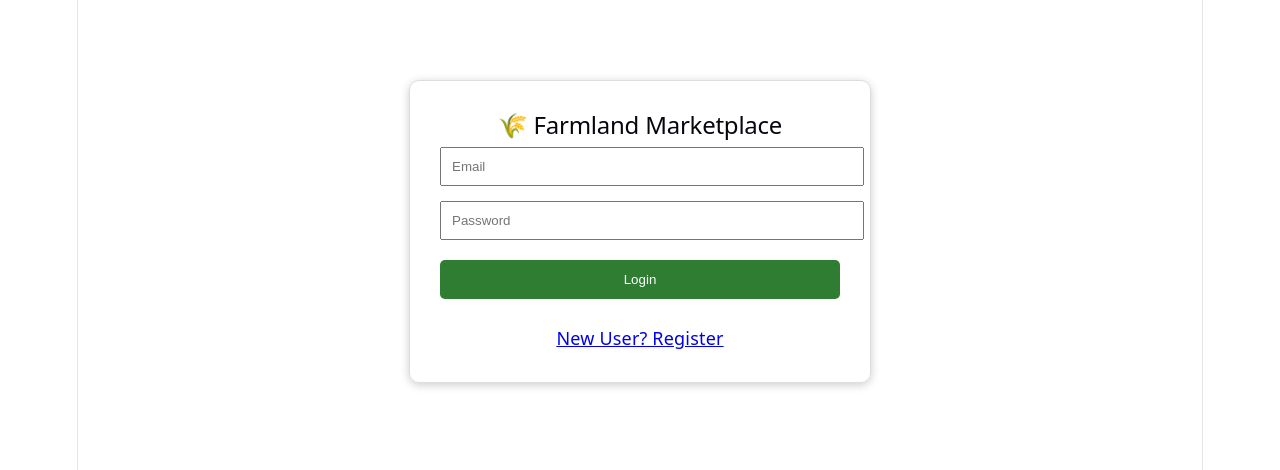
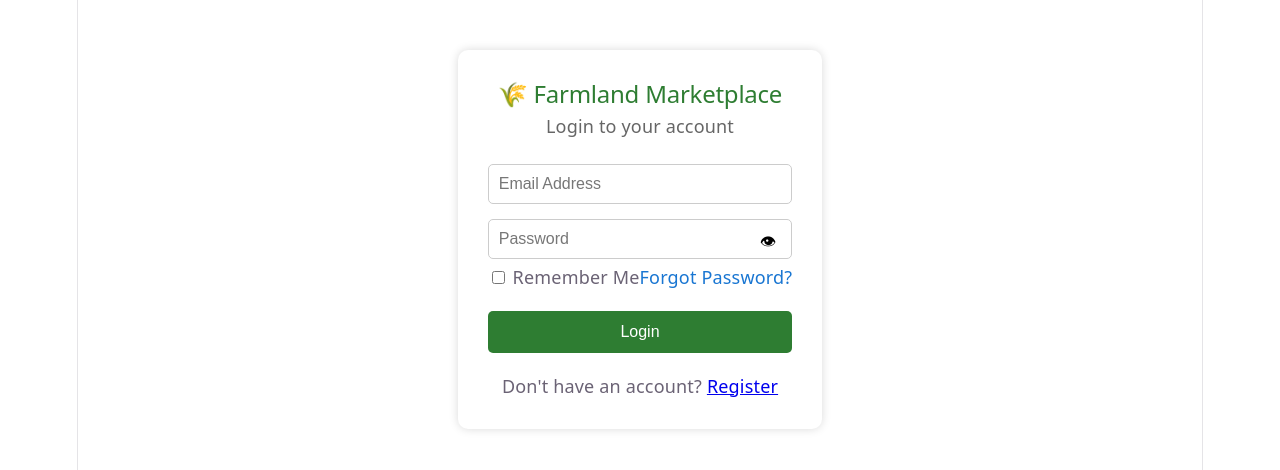
Before and after one commit to Rajesh190602/farmland-marketplace, a React app in the folder frontend/: page / in a window 1280 px wide. Shown: the top 470 px of the page. Built offline with nearby package versions, Linux system fonts and the light colour scheme; the HTML template or start-up script is replaced by a standard one.

Commit message:
Add SMTP socket connectivity test

```diff
--- a/frontend/src/App.jsx
+++ b/frontend/src/App.jsx
@@ -19,6 +19,7 @@ import Lands from "./pages/admin/Lands";
 import AdminEditLand from "./pages/admin/EditLand"; // Admin Edit Land
 import MyFavorites from "./pages/MyFavorites";
 import Notifications from "./pages/Notifications";
+import ForgotPassword from "./pages/ForgotPassword";
 function App() {
   return (
     <BrowserRouter>
@@ -28,6 +29,7 @@ function App() {
         <Route path="/" element={<Login />} />
         <Route path="/register" element={<Register />} />
         <Route path="/home" element={<Home />} />
+        <Route path="/forgot-password" element={<ForgotPassword />} />
 
         {/* Farmer Routes */}
         <Route path="/add-land" element={<AddLand />} />
@@ -52,6 +54,7 @@ function App() {
          path="/change-password"
          element={<ChangePassword />}
         />
+        <Route path="/forgot-password" element={<ForgotPassword />} />
         <Route
           path="/favorites"
           element={<MyFavorites />}
--- a/frontend/src/index.css
+++ b/frontend/src/index.css
@@ -17,7 +17,7 @@
 
   font: 18px/145% var(--sans);
   letter-spacing: 0.18px;
-  color-scheme: light dark;
+  color-scheme: light ;
   color: var(--text);
   background: var(--bg);
   font-synthesis: none;
@@ -109,3 +109,23 @@ code {
   padding: 4px 8px;
   background: var(--code-bg);
 }
+/* ---------- Form Controls ---------- */
+
+input,
+textarea,
+select {
+  color: #000 !important;
+  background-color: #fff !important;
+  border: 1px solid #ccc !important;
+  border-radius: 5px;
+  font-size: 16px;
+}
+
+input::placeholder,
+textarea::placeholder {
+  color: #777 !important;
+}
+
+button {
+  font-size: 16px;
+}
--- /dev/null
+++ b/frontend/src/pages/ForgotPassword.jsx
@@ -0,0 +1,218 @@
+import { useState } from "react";
+import { Link, useNavigate } from "react-router-dom";
+import api from "../services/api";
+
+function ForgotPassword() {
+  const navigate = useNavigate();
+
+  const [email, setEmail] = useState("");
+  const [otp, setOtp] = useState("");
+  const [newPassword, setNewPassword] = useState("");
+  const [confirmPassword, setConfirmPassword] = useState("");
+
+  const [otpSent, setOtpSent] = useState(false);
+  const [loading, setLoading] = useState(false);
+
+  // ==========================
+  // Send OTP
+  // ==========================
+  const sendOTP = async () => {
+    if (!email.trim()) {
+      alert("Please enter your email.");
+      return;
+    }
+
+    try {
+      setLoading(true);
+
+      const response = await api.post("/users/forgot-password", {
+        email,
+      });
+
+      alert(response.data.message);
+      setOtpSent(true);
+    } catch (error) {
+      alert(error.response?.data?.detail || "Unable to send OTP");
+    } finally {
+      setLoading(false);
+    }
+  };
+
+  // ==========================
+  // Reset Password
+  // ==========================
+  const resetPassword = async (e) => {
+    e.preventDefault();
+
+    if (!otp.trim()) {
+      alert("Please enter OTP.");
+      return;
+    }
+
+    if (newPassword.length < 8) {
+      alert("Password must be at least 8 characters.");
+      return;
+    }
+
+    if (newPassword !== confirmPassword) {
+      alert("Passwords do not match.");
+      return;
+    }
+
+    try {
+      setLoading(true);
+
+      const response = await api.post("/users/reset-password", {
+        email,
+        otp,
+        new_password: newPassword,
+      });
+
+      alert(response.data.message);
+
+      navigate("/");
+    } catch (error) {
+      alert(error.response?.data?.detail || "Password reset failed");
+    } finally {
+      setLoading(false);
+    }
+  };
+
+  return (
+    <div
+      style={{
+        maxWidth: "450px",
+        margin: "40px auto",
+        padding: "25px",
+        background: "#fff",
+        borderRadius: "10px",
+        boxShadow: "0 0 10px rgba(0,0,0,0.15)",
+      }}
+    >
+      <h2
+        style={{
+          textAlign: "center",
+          color: "#2E7D32",
+          marginBottom: "20px",
+        }}
+      >
+        🔑 Forgot Password
+      </h2>
+
+      <form onSubmit={resetPassword}>
+        {/* Email */}
+        <input
+          type="email"
+          placeholder="Email Address"
+          value={email}
+          disabled={otpSent}
+          onChange={(e) => setEmail(e.target.value)}
+          required
+          style={{
+            width: "100%",
+            padding: "10px",
+            marginBottom: "12px",
+            boxSizing: "border-box",
+            backgroundColor: otpSent ? "#f5f5f5" : "#fff",
+          }}
+        />
+
+        {/* Send OTP */}
+        <button
+          type="button"
+          onClick={sendOTP}
+          disabled={loading}
+          style={{
+            width: "100%",
+            padding: "12px",
+            backgroundColor: "#1976D2",
+            color: "#fff",
+            border: "none",
+            borderRadius: "5px",
+            cursor: "pointer",
+            marginBottom: "15px",
+          }}
+        >
+          {loading ? "Sending..." : otpSent ? "Resend OTP" : "Send OTP"}
+        </button>
+
+        {/* OTP Section */}
+        {otpSent && (
+          <>
+            <input
+              type="text"
+              placeholder="Enter 6-digit OTP"
+              value={otp}
+              maxLength={6}
+              onChange={(e) =>
+                setOtp(e.target.value.replace(/\D/g, "").slice(0, 6))
+              }
+              required
+              style={{
+                width: "100%",
+                padding: "10px",
+                marginBottom: "12px",
+                boxSizing: "border-box",
+              }}
+            />
+
+            <input
+              type="password"
+              placeholder="New Password"
+              value={newPassword}
+              onChange={(e) => setNewPassword(e.target.value)}
+              required
+              style={{
+                width: "100%",
+                padding: "10px",
+                marginBottom: "12px",
+                boxSizing: "border-box",
+              }}
+            />
+
+            <input
+              type="password"
+              placeholder="Confirm Password"
+              value={confirmPassword}
+              onChange={(e) => setConfirmPassword(e.target.value)}
+              required
+              style={{
+                width: "100%",
+                padding: "10px",
+                marginBottom: "20px",
+                boxSizing: "border-box",
+              }}
+            />
+
+            <button
+              type="submit"
+              disabled={loading}
+              style={{
+                width: "100%",
+                padding: "12px",
+                backgroundColor: "#2E7D32",
+                color: "#fff",
+                border: "none",
+                borderRadius: "5px",
+                cursor: "pointer",
+              }}
+            >
+              {loading ? "Updating..." : "Reset Password"}
+            </button>
+          </>
+        )}
+      </form>
+
+      <p
+        style={{
+          marginTop: "20px",
+          textAlign: "center",
+        }}
+      >
+        Remember your password? <Link to="/">Login</Link>
+      </p>
+    </div>
+  );
+}
+
+export default ForgotPassword;
--- a/frontend/src/pages/Login.jsx
+++ b/frontend/src/pages/Login.jsx
@@ -7,60 +7,63 @@ function Login() {
 
   const [email, setEmail] = useState("");
   const [password, setPassword] = useState("");
+  const [showPassword, setShowPassword] = useState(false);
+  const [rememberMe, setRememberMe] = useState(false);
   const [loading, setLoading] = useState(false);
 
   const login = async (e) => {
     e.preventDefault();
 
-    setLoading(true);
+    if (!email.trim()) {
+      alert("Please enter your email.");
+      return;
+    }
+
+    if (!password.trim()) {
+      alert("Please enter your password.");
+      return;
+    }
 
     try {
+      setLoading(true);
+
       const formData = new URLSearchParams();
       formData.append("username", email);
       formData.append("password", password);
-
-      console.log("API URL:", api.defaults.baseURL);
-      console.log("Sending Login Request...");
 
       const response = await api.post(
         "/users/login",
         formData,
         {
           headers: {
-            "Content-Type": "application/x-www-form-urlencoded",
+            "Content-Type":
+              "application/x-www-form-urlencoded",
           },
         }
       );
 
-      console.log("✅ Login Response:", response.data);
+      localStorage.setItem(
+        "token",
+        response.data.access_token
+      );
 
-      localStorage.setItem("token", response.data.access_token);
+      if (rememberMe) {
+        localStorage.setItem("email", email);
+      } else {
+        localStorage.removeItem("email");
+      }
 
       alert("Login Successful");
 
       navigate("/home");
-
     } catch (error) {
-      console.error("========== LOGIN ERROR ==========");
-      console.error("Message:", error.message);
-      console.error("Code:", error.code);
-      console.error("Response:", error.response);
-      console.error("Request:", error.request);
-      console.error(error);
-
       if (error.response) {
         alert(
-          `Status: ${error.response.status}\n\n${
-            error.response.data.detail ||
-            JSON.stringify(error.response.data)
-          }`
-        );
-      } else if (error.request) {
-        alert(
-          "Network Error!\n\nCheck the browser console (F12 → Console) for the exact error."
+          error.response.data.detail ||
+            "Invalid email or password."
         );
       } else {
-        alert(error.message);
+        alert("Unable to connect to server.");
       }
     } finally {
       setLoading(false);
@@ -70,44 +73,123 @@ function Login() {
   return (
     <div
       style={{
-        width: "400px",
-        margin: "80px auto",
+        maxWidth: "430px",
+        margin: "50px auto",
         padding: "30px",
-        border: "1px solid #ddd",
+        background: "#fff",
         borderRadius: "10px",
-        boxShadow: "0 2px 10px rgba(0,0,0,0.2)",
+        boxShadow: "0 0 10px rgba(0,0,0,0.15)",
       }}
     >
-      <h2 style={{ textAlign: "center" }}>
+      <h2
+        style={{
+          textAlign: "center",
+          color: "#2E7D32",
+          marginBottom: "5px",
+        }}
+      >
         🌾 Farmland Marketplace
       </h2>
 
+      <p
+        style={{
+          textAlign: "center",
+          color: "#666",
+          marginBottom: "25px",
+        }}
+      >
+        Login to your account
+      </p>
+
       <form onSubmit={login}>
+        {/* Email */}
+
         <input
           type="email"
-          placeholder="Email"
+          placeholder="Email Address"
           value={email}
-          onChange={(e) => setEmail(e.target.value)}
+          onChange={(e) =>
+            setEmail(e.target.value)
+          }
           required
-          style={{
-            width: "100%",
-            padding: "10px",
-            marginBottom: "15px",
-          }}
+          style={inputStyle}
         />
 
-        <input
-          type="password"
-          placeholder="Password"
-          value={password}
-          onChange={(e) => setPassword(e.target.value)}
-          required
+        {/* Password */}
+
+        <div style={{ position: "relative" }}>
+          <input
+            type={
+              showPassword
+                ? "text"
+                : "password"
+            }
+            placeholder="Password"
+            value={password}
+            onChange={(e) =>
+              setPassword(e.target.value)
+            }
+            required
+            style={{
+              ...inputStyle,
+              marginBottom: "5px",
+            }}
+          />
+
+          <button
+            type="button"
+            onClick={() =>
+              setShowPassword(!showPassword)
+            }
+            style={{
+              position: "absolute",
+              right: "10px",
+              top: "10px",
+              border: "none",
+              background: "none",
+              cursor: "pointer",
+            }}
+          >
+            {showPassword ? "🙈" : "👁"}
+          </button>
+        </div>
+
+        {/* Remember Me */}
+
+        <div
           style={{
-            width: "100%",
-            padding: "10px",
+            display: "flex",
+            justifyContent:
+              "space-between",
+            alignItems: "center",
             marginBottom: "20px",
           }}
-        />
+        >
+          <label>
+            <input
+              type="checkbox"
+              checked={rememberMe}
+              onChange={() =>
+                setRememberMe(
+                  !rememberMe
+                )
+              }
+            />{" "}
+            Remember Me
+          </label>
+
+          <Link
+            to="/forgot-password"
+            style={{
+              color: "#1976D2",
+              textDecoration: "none",
+            }}
+          >
+            Forgot Password?
+          </Link>
+        </div>
+
+        {/* Login Button */}
 
         <button
           type="submit"
@@ -116,25 +198,38 @@ function Login() {
             width: "100%",
             padding: "12px",
             backgroundColor: "#2E7D32",
-            color: "white",
+            color: "#fff",
             border: "none",
             borderRadius: "5px",
             cursor: "pointer",
           }}
         >
-          {loading ? "Logging in..." : "Login"}
+          {loading
+            ? "Logging in..."
+            : "Login"}
         </button>
       </form>
 
-      <br />
-
-      <div style={{ textAlign: "center" }}>
+      <p
+        style={{
+          marginTop: "20px",
+          textAlign: "center",
+        }}
+      >
+        Don't have an account?{" "}
         <Link to="/register">
-          New User? Register
+          Register
         </Link>
-      </div>
+      </p>
     </div>
   );
 }
 
+const inputStyle = {
+  width: "100%",
+  padding: "10px",
+  marginBottom: "15px",
+  boxSizing: "border-box",
+};
+
 export default Login;
--- a/frontend/src/pages/Register.jsx
+++ b/frontend/src/pages/Register.jsx
@@ -1,4 +1,4 @@
-    import { useState } from "react";
+import { useState } from "react";
 import { useNavigate, Link } from "react-router-dom";
 import api from "../services/api";
 
@@ -17,9 +17,7 @@ function Register() {
   const [otpVerified, setOtpVerified] = useState(false);
   const [loading, setLoading] = useState(false);
 
-  // =========================
   // Handle Input Change
-  // =========================
   const handleChange = (e) => {
     const { name, value } = e.target;
 
@@ -29,9 +27,7 @@ function Register() {
     }));
   };
 
-  // =========================
   // Send OTP
-  // =========================
   const sendOTP = async () => {
     if (!formData.email.trim()) {
       alert("Please enter your email.");
@@ -39,11 +35,10 @@ function Register() {
     }
 
     try {
+      setLoading(true);
       setOtp("");
       setOtpSent(false);
       setOtpVerified(false);
-
-      setLoading(true);
 
       const response = await api.post("/users/send-otp", {
         email: formData.email,
@@ -52,19 +47,13 @@ function Register() {
       alert(response.data.message);
       setOtpSent(true);
     } catch (error) {
-      if (error.response) {
-        alert(error.response.data.detail);
-      } else {
-        alert("Unable to send OTP");
-      }
+      alert(error.response?.data?.detail || "Unable to send OTP");
     } finally {
       setLoading(false);
     }
   };
 
-  // =========================
   // Verify OTP
-  // =========================
   const verifyOTP = async () => {
     if (!otp.trim()) {
       alert("Please enter OTP.");
@@ -82,24 +71,28 @@ function Register() {
       alert(response.data.message);
       setOtpVerified(true);
     } catch (error) {
-      if (error.response) {
-        alert(error.response.data.detail);
-      } else {
-        alert("OTP Verification Failed");
-      }
+      alert(error.response?.data?.detail || "OTP Verification Failed");
     } finally {
       setLoading(false);
     }
   };
 
-  // =========================
-  // Register
-  // =========================
+  // Register User
   const register = async (e) => {
     e.preventDefault();
 
     if (!otpVerified) {
       alert("Please verify your email first.");
+      return;
+    }
+
+    if (formData.mobile.length !== 10) {
+      alert("Please enter a valid 10-digit mobile number.");
+      return;
+    }
+
+    if (formData.password.length < 8) {
+      alert("Password must be at least 8 characters.");
       return;
     }
 
@@ -110,20 +103,27 @@ function Register() {
 
       alert("Registration Successful! Please login.");
 
+      setFormData({
+        full_name: "",
+        mobile: "",
+        email: "",
+        password: "",
+      });
+
+      setOtp("");
+      setOtpSent(false);
+      setOtpVerified(false);
+
       navigate("/");
     } catch (error) {
-      if (error.response) {
-        alert(error.response.data.detail);
-      } else {
-        alert("Registration Failed");
-      }
+      alert(error.response?.data?.detail || "Registration Failed");
     } finally {
       setLoading(false);
     }
   };
 
   return (
-        <div
+    <div
       style={{
         maxWidth: "450px",
         margin: "40px auto",
@@ -152,28 +152,26 @@ function Register() {
           value={formData.full_name}
           onChange={handleChange}
           required
-          style={{
-            width: "100%",
-            padding: "10px",
-            marginBottom: "12px",
-            boxSizing: "border-box",
-          }}
+          style={inputStyle}
         />
 
         {/* Mobile */}
         <input
-          type="text"
+          type="tel"
           name="mobile"
-          placeholder="Mobile Number"
+          placeholder="10-digit Mobile Number"
           value={formData.mobile}
-          onChange={handleChange}
+          onChange={(e) => {
+            const value = e.target.value.replace(/\D/g, "");
+            if (value.length <= 10) {
+              setFormData((prev) => ({
+                ...prev,
+                mobile: value,
+              }));
+            }
+          }}
           required
-          style={{
-            width: "100%",
-            padding: "10px",
-            marginBottom: "12px",
-            boxSizing: "border-box",
-          }}
+          style={inputStyle}
         />
 
         {/* Email */}
@@ -183,12 +181,11 @@ function Register() {
           placeholder="Email Address"
           value={formData.email}
           onChange={handleChange}
+          disabled={otpSent}
           required
           style={{
-            width: "100%",
-            padding: "10px",
-            marginBottom: "12px",
-            boxSizing: "border-box",
+            ...inputStyle,
+            backgroundColor: otpSent ? "#f5f5f5" : "#fff",
           }}
         />
 
@@ -197,55 +194,31 @@ function Register() {
           type="button"
           onClick={sendOTP}
           disabled={loading}
-          style={{
-            width: "100%",
-            padding: "12px",
-            backgroundColor: "#1976D2",
-            color: "white",
-            border: "none",
-            borderRadius: "5px",
-            cursor: "pointer",
-            marginBottom: "12px",
-          }}
+          style={blueButton}
         >
-          {loading
-            ? "Sending..."
-            : otpSent
-            ? "Resend OTP"
-            : "Send OTP"}
+          {loading ? "Sending..." : otpSent ? "Resend OTP" : "Send OTP"}
         </button>
 
-        {/* OTP */}
+        {/* OTP Section */}
         {otpSent && !otpVerified && (
           <>
             <input
               type="text"
-              placeholder="Enter OTP"
+              placeholder="Enter 6-digit OTP"
               value={otp}
-              onChange={(e) => setOtp(e.target.value)}
+              onChange={(e) =>
+                setOtp(e.target.value.replace(/\D/g, "").slice(0, 6))
+              }
+              maxLength={6}
               required
-              style={{
-                width: "100%",
-                padding: "10px",
-                marginBottom: "12px",
-                boxSizing: "border-box",
-              }}
+              style={inputStyle}
             />
 
             <button
               type="button"
               onClick={verifyOTP}
               disabled={loading}
-              style={{
-                width: "100%",
-                padding: "12px",
-                backgroundColor: "#FF9800",
-                color: "white",
-                border: "none",
-                borderRadius: "5px",
-                cursor: "pointer",
-                marginBottom: "12px",
-              }}
+              style={orangeButton}
             >
               {loading ? "Verifying..." : "Verify OTP"}
             </button>
@@ -273,16 +246,11 @@ function Register() {
         <input
           type="password"
           name="password"
-          placeholder="Password"
+          placeholder="Password (Minimum 8 characters)"
           value={formData.password}
           onChange={handleChange}
           required
-          style={{
-            width: "100%",
-            padding: "10px",
-            marginBottom: "20px",
-            boxSizing: "border-box",
-          }}
+          style={inputStyle}
         />
 
         {/* Register */}
@@ -290,13 +258,9 @@ function Register() {
           type="submit"
           disabled={!otpVerified || loading}
           style={{
-            width: "100%",
-            padding: "12px",
+            ...greenButton,
             backgroundColor:
               otpVerified && !loading ? "#2E7D32" : "#9E9E9E",
-            color: "white",
-            border: "none",
-            borderRadius: "5px",
             cursor:
               otpVerified && !loading ? "pointer" : "not-allowed",
           }}
@@ -305,16 +269,49 @@ function Register() {
         </button>
       </form>
 
-      <p
-        style={{
-          marginTop: "20px",
-          textAlign: "center",
-        }}
-      >
+      <p style={{ marginTop: "20px", textAlign: "center" }}>
         Already have an account? <Link to="/">Login</Link>
       </p>
     </div>
   );
 }
 
+// Styles
+const inputStyle = {
+  width: "100%",
+  padding: "10px",
+  marginBottom: "12px",
+  boxSizing: "border-box",
+};
+
+const blueButton = {
+  width: "100%",
+  padding: "12px",
+  backgroundColor: "#1976D2",
+  color: "#fff",
+  border: "none",
+  borderRadius: "5px",
+  cursor: "pointer",
+  marginBottom: "12px",
+};
+
+const orangeButton = {
+  width: "100%",
+  padding: "12px",
+  backgroundColor: "#FF9800",
+  color: "#fff",
+  border: "none",
+  borderRadius: "5px",
+  cursor: "pointer",
+  marginBottom: "12px",
+};
+
+const greenButton = {
+  width: "100%",
+  padding: "12px",
+  color: "#fff",
+  border: "none",
+  borderRadius: "5px",
+};
+
 export default Register;
```
Also changed, not shown: 1 other file (tests, documents, lock files or other folders).
